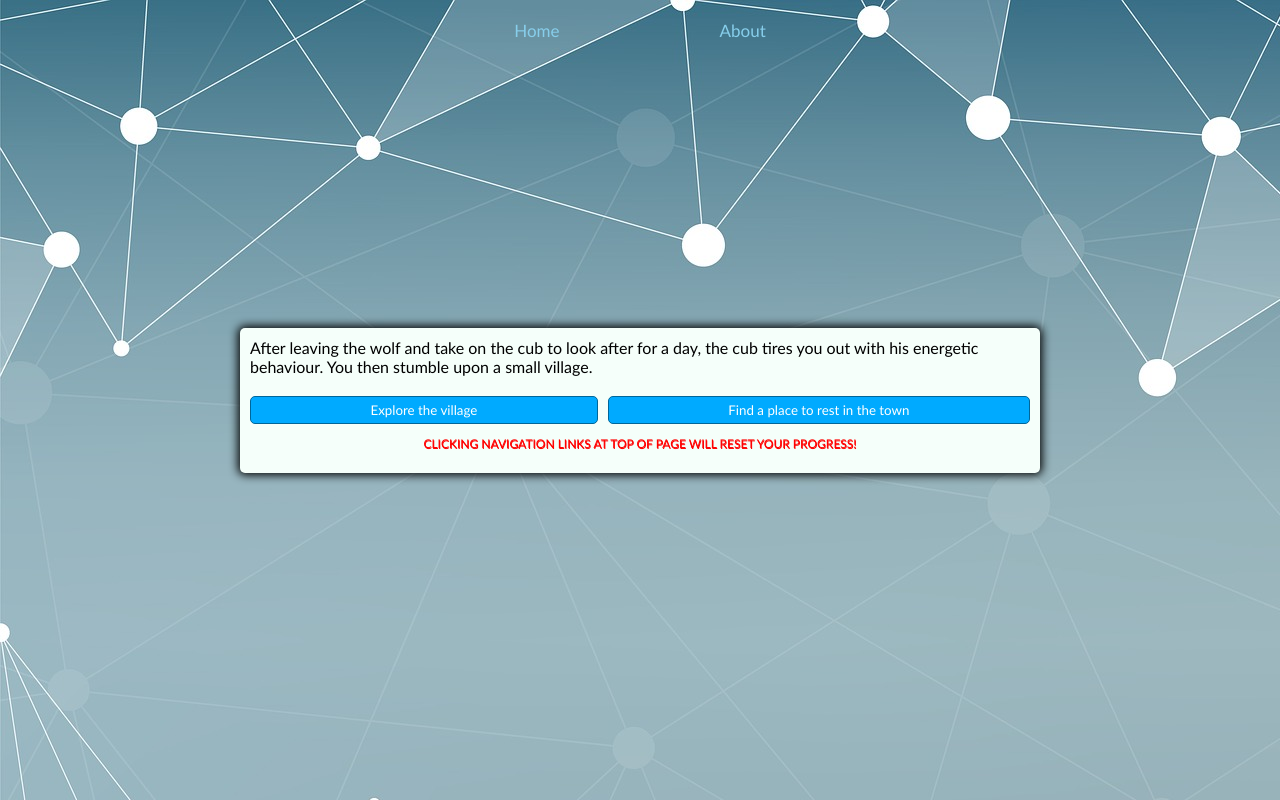
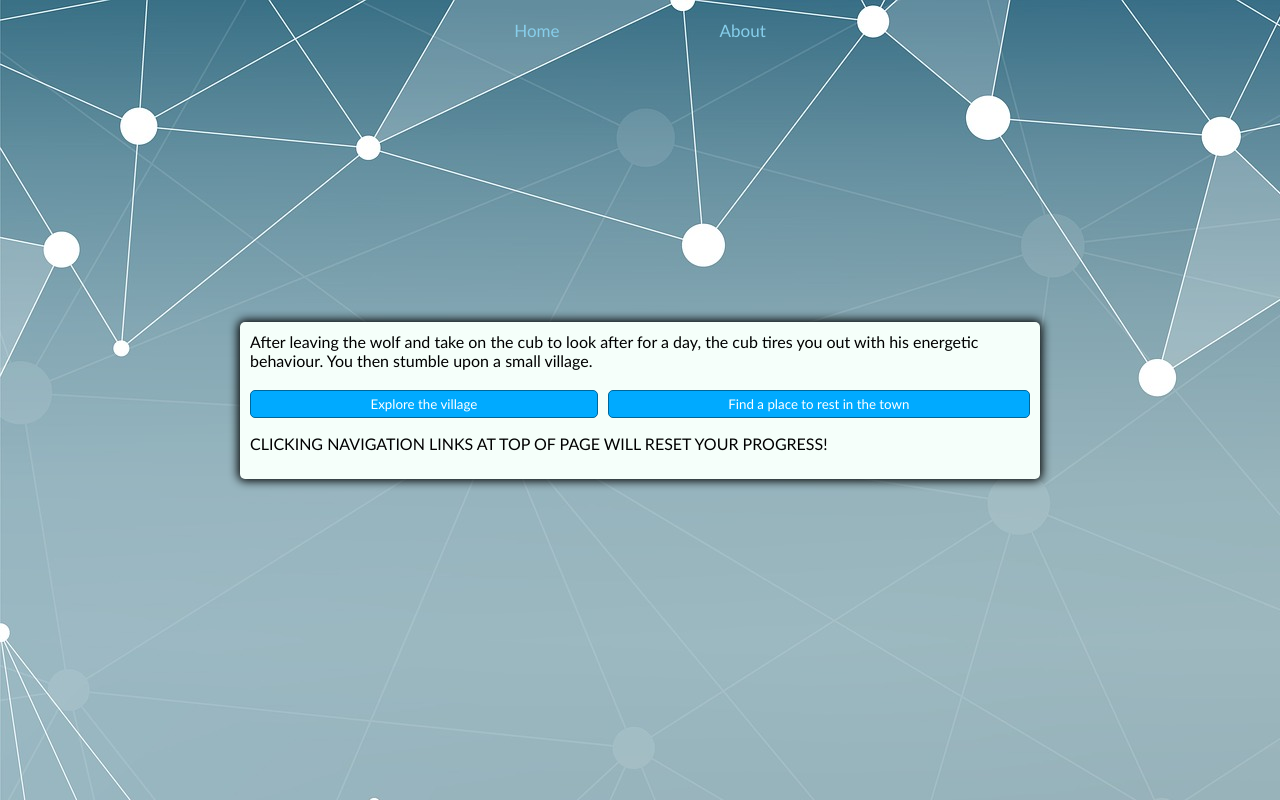
Before and after one commit to OfficialMuffin/Javascript-Text-Game, a plain HTML site: page town/town.html in a window 1280 px wide. Drawn offline with Linux system fonts and the light colour scheme; files that its build step writes are made by us from their sources; files whose address does not match are found by name.

Commit message:
Removed Warning Message

```diff
--- a/css/styles.css
+++ b/css/styles.css
@@ -48,13 +48,6 @@ body {
   box-shadow: 0 0 10px 2px;
 }
 
-.warning {
-  color: red;
-  text-shadow: 0.5px 0.5px red;
-  text-align: center;
-  font-size: 12px;
-}
-
 .btn-grid {
   display: grid;
   grid-template-columns: repeat(2, auto);
```
Also changed, not shown: index.html (+0 -3 lines).
